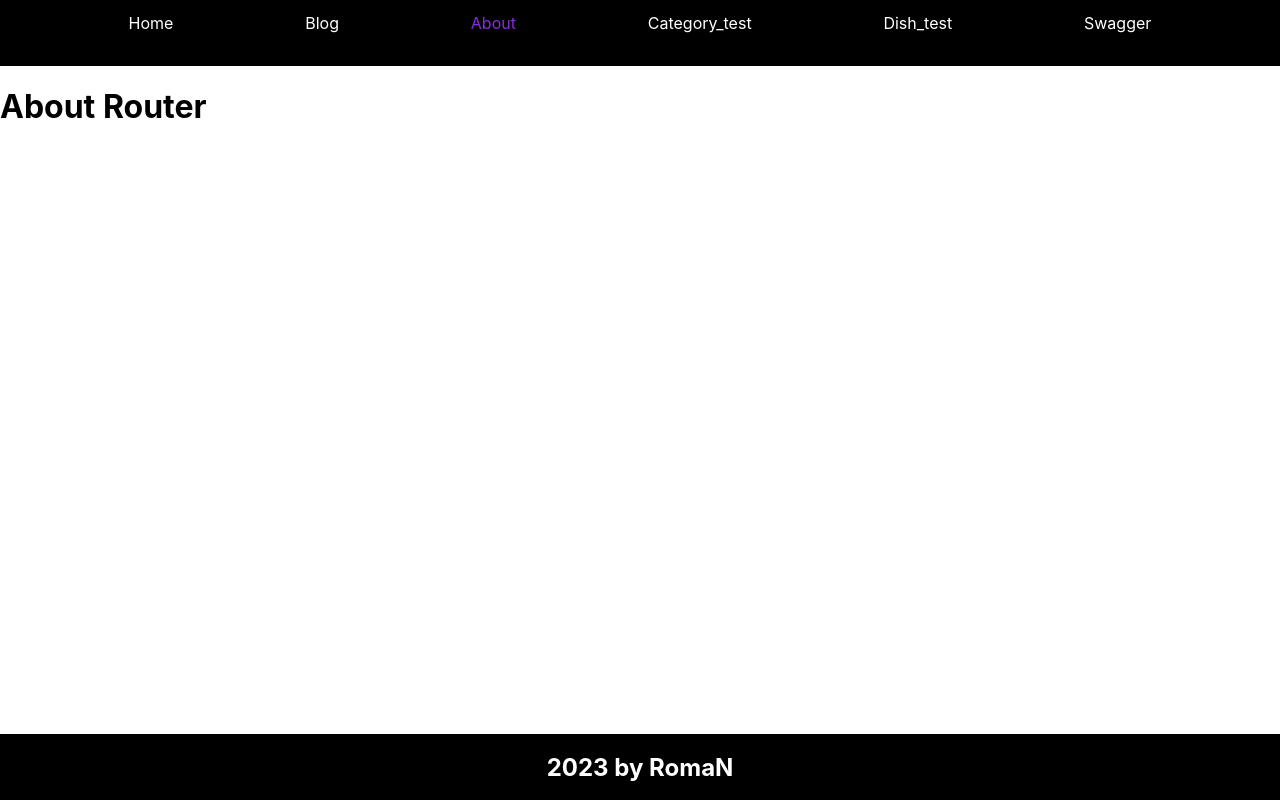
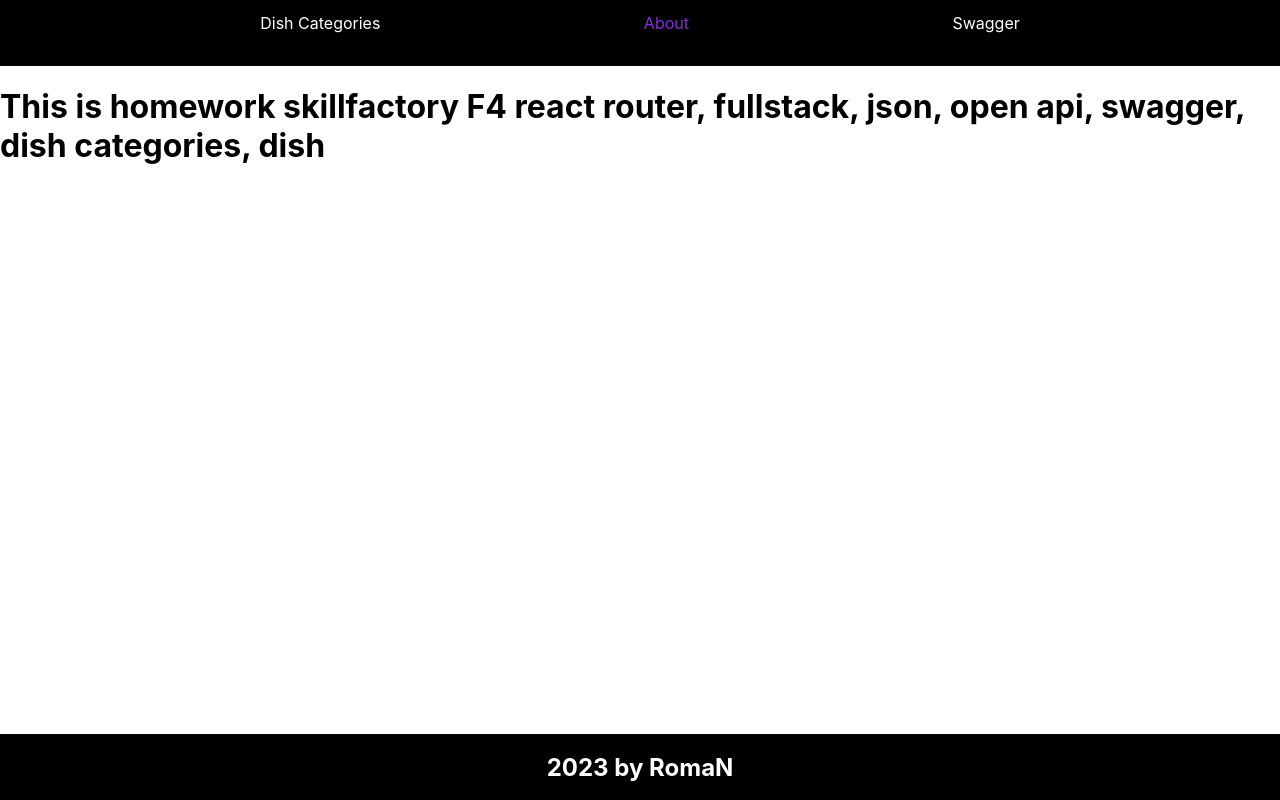
Before and after one commit to rom38/f4_hw, a React (Create React App) app in the folder front/: page /about in a window 1280 px wide. Built offline with nearby package versions, Linux system fonts and the light colour scheme.

Commit message:
clean up

```diff
--- a/front/src/components/AboutPage.tsx
+++ b/front/src/components/AboutPage.tsx
@@ -1,10 +1,10 @@
 function AboutPage() {
-  return (
+    return (
 
-    <div>
-      <h1>About Router</h1>
-    </div>
-  );
+        <div>
+            <h1>This is homework skillfactory F4 react router, fullstack, json, open api, swagger, dish categories, dish</h1>
+        </div>
+    );
 }
 
 export default AboutPage;
--- a/front/src/components/App.tsx
+++ b/front/src/components/App.tsx
@@ -1,12 +1,8 @@
 //import style from './App.module.css';
 import { Routes } from "react-router-dom";
 import { Route } from "react-router-dom";
-import { Link } from "react-router-dom";
-import HomePage from "./HomePage";
-import BlogPage from "./BlogPage";
 import AboutPage from "./AboutPage";
 import NotFoundPage from "./NotFoundPage";
-import SinglePage from "./SinglePage";
 import { Layout } from "./Layout";
 import Categories from "./Categories";
 import SwaggerUIWidget from "./SwaggerUIWidget";
@@ -18,18 +14,11 @@ function App() {
         <>
             <Routes>
                 <Route path="/" element={<Layout />}>
-                    <Route index element={<HomePage />} />
-                    <Route path="posts" element={<BlogPage />} />
-                    <Route path="categories" element={<Categories />} />
-                    {/* <Route path="dish" element={<Dish />} /> */}
-
-                    <Route path="posts/:id" element={<SinglePage />} />
-
+                    <Route index element={<Categories />} />
                     <Route path="about" element={<AboutPage />} />
                     <Route path="swagger" element={<SwaggerUIWidget />} />
                     <Route path="list-dishes/:id" element={<CategoryDishes />} />
                     <Route path="dish/:idDish" element={<Dish />} />
-
                     <Route path="*" element={<NotFoundPage />} />
                 </Route>
             </Routes>
--- a/front/src/components/BlogPage.tsx
+++ /dev/null
@@ -1,9 +0,0 @@
-function BlogPage() {
-  return (
-    <div>
-      <h1>Blog Page</h1>
-    </div>
-  );
-}
-
-export default BlogPage;
--- a/front/src/components/Dish.tsx
+++ b/front/src/components/Dish.tsx
@@ -2,13 +2,7 @@ import { useEffect, useState } from "react";
 import { useParams } from "react-router-dom";
 
 const Dish = () => {
-    const dishData_2 = {
-        "id": "15",
-        "name": "Greek Salad",
-        "source": "Food Network (two different recipes)",
-        "instructions": "In a small bowl, whisk together the lemon juice, garlic, salt, and oil. Set aside.   In a large bowl lightly toss the lettuce with the olives, cheese, cucumber, tomatoes, onion, oregano, and black pepper. Let sit up to 2 hours.  To serve, toss salad with dressing and place sliced chicken on top.",
-        "category": "Salad"
-    }
+
     interface TCategoryDishes {
         id: string | null;
         name: string | null;
@@ -25,7 +19,6 @@ const Dish = () => {
             try {
                 const tmpDishdata: TCategoryDishes = await fetch(`/api/recipies/${idDish}`, { signal }).then(res => res.json());
                 setDishData(tmpDishdata);
-                console.log("fetch_error", tmpDishdata);
             } catch (error) {
                 console.log("fetch_error", error);
             }
--- a/front/src/components/HomePage.tsx
+++ /dev/null
@@ -1,9 +0,0 @@
-function HomePage() {
-  return (
-      <div>
-        <h1>Home Page</h1>
-      </div>
-  );
-}
-
-export default HomePage;
--- a/front/src/components/Layout.tsx
+++ b/front/src/components/Layout.tsx
@@ -8,11 +8,8 @@ export const Layout = () => {
 
     return (<>
         <header>
-            <NavLink to="/" className={classAcive}>Home</NavLink>
-            <NavLink to="/posts" className={classAcive}>Blog</NavLink>
+            <NavLink to="/" className={classAcive}>Dish Categories</NavLink>
             <NavLink to="/about" className={classAcive}>About</NavLink>
-            <NavLink to="/categories" className={classAcive}>Category_test</NavLink>
-            <NavLink to="/dish" className={classAcive}>Dish_test</NavLink>
             <NavLink to="/swagger" className={classAcive}>Swagger</NavLink>
 
         </header>
--- a/front/src/components/SinglePage.tsx
+++ /dev/null
@@ -1,13 +0,0 @@
-import { useParams } from "react-router-dom";
-
-const SinglePage = () => {
-    const { id } = useParams();
-    return (
-        <>
-            <h1>SinglePage</h1>
-            <div>{id}</div>
-        </>
-    )
-}
-
-export default SinglePage;
```
Also changed, not shown: 1 other file (tests, documents, lock files or other folders).
